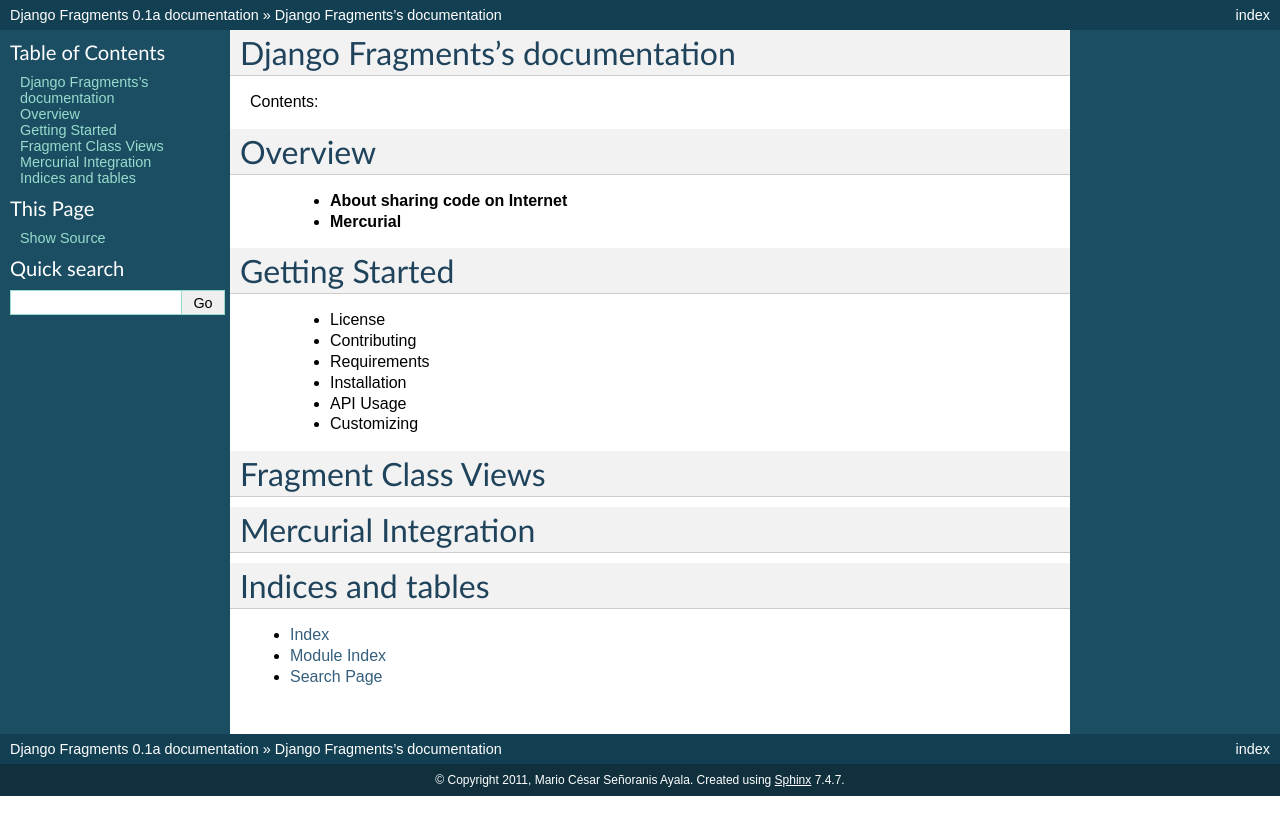
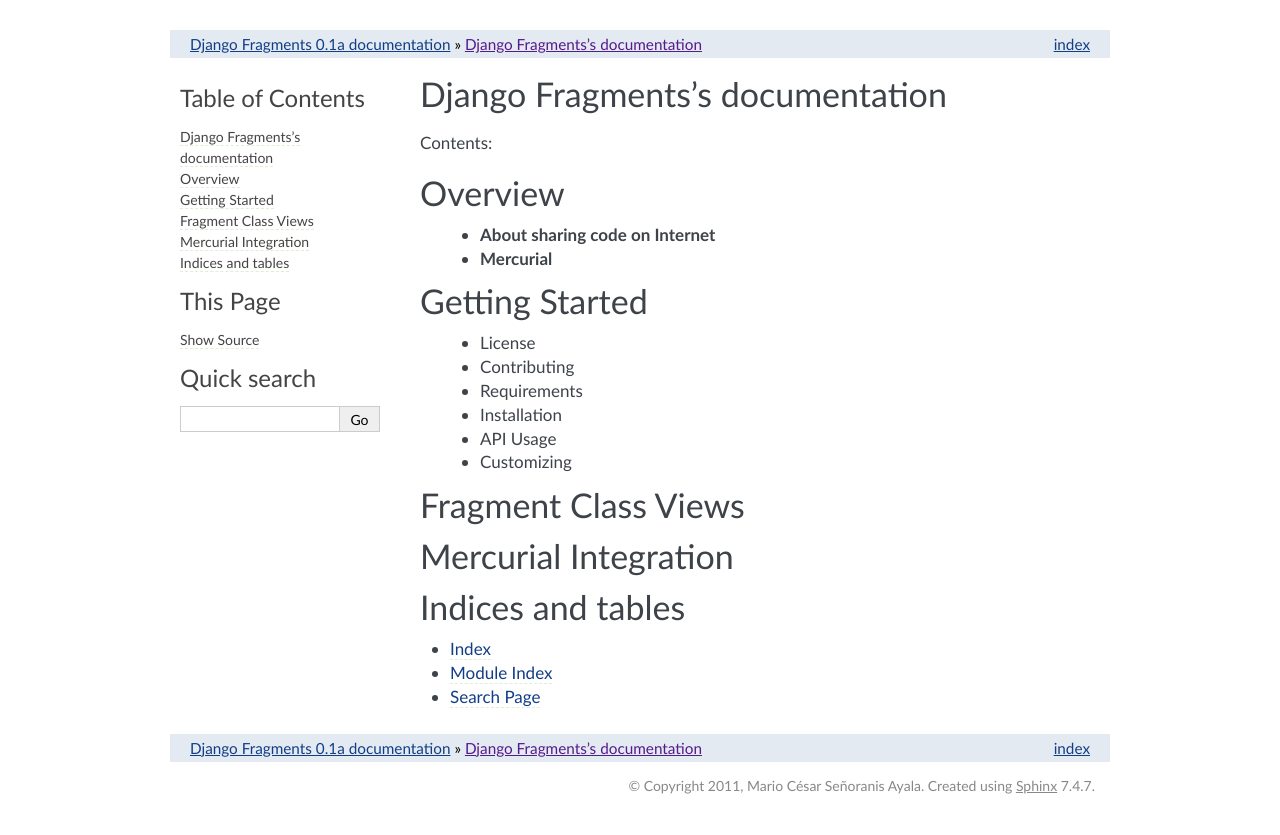
Before and after one commit to mariocesar/django-fragments, a Sphinx documentation site: the page built from docs/index.txt, in a window 1280 px wide. Shown: the top 835 px of the page. Built offline with Sphinx 7.4.7, drawn with Linux system fonts in a browser that asks for light colours.

Commit message:
Added a simple sphinx theme

```diff
--- /dev/null
+++ b/docs/_theme/fragments/static/fragments.css_t
@@ -0,0 +1,394 @@
+/*
+ * fragments.css_t
+ * ~~~~~~~~~~~~~~~
+ *
+ * Based on celery theme celery.css_t
+ * (https://github.com/ask/django-celery/blob/master/docs/_theme/celery)
+ *
+ */
+
+{% set page_width = 940 %}
+{% set sidebar_width = 220 %}
+{% set body_font_stack = 'Optima, Segoe, "Segoe UI", Candara, Calibri, Arial, sans-serif' %}
+{% set headline_font_stack = 'Futura, "Trebuchet MS", Arial, sans-serif' %}
+{% set code_font_stack = "'Consolas', 'Menlo', 'Deja Vu Sans Mono', 'Bitstream Vera Sans Mono', monospace" %}
+
+@import url("basic.css");
+
+/* -- page layout ----------------------------------------------------------- */
+
+body {
+    font-family: {{ body_font_stack }};
+    font-size: 17px;
+    background-color: white;
+    color: #000;
+    margin: 30px 0 0 0;
+    padding: 0;
+}
+
+div.document {
+    width: {{ page_width }}px;
+    margin: 0 auto;
+}
+
+div.related {
+    width: {{ page_width - 20 }}px;
+    padding: 5px 10px;
+    background: #E3EAF1;
+    margin: 15px auto 15px auto;
+}
+
+div.documentwrapper {
+    float: left;
+    width: 100%;
+}
+
+div.bodywrapper {
+    margin: 0 0 0 {{ sidebar_width }}px;
+}
+
+div.sphinxsidebar {
+    width: {{ sidebar_width }}px;
+}
+
+hr {
+    border: 1px solid #B1B4B6;
+}
+
+div.body {
+    background-color: #ffffff;
+    color: #3E4349;
+    padding: 0 30px 0 30px;
+}
+
+img.celerylogo {
+    padding: 0 0 10px 10px;
+    float: right;
+}
+
+div.footer {
+    width: {{ page_width - 15 }}px;
+    margin: 10px auto 30px auto;
+    padding-right: 15px;
+    font-size: 14px;
+    color: #888;
+    text-align: right;
+}
+
+div.footer a {
+    color: #888;
+}
+
+div.sphinxsidebar a {
+    color: #444;
+    text-decoration: none;
+    border-bottom: 1px dashed #DCF0D5;
+}
+
+div.sphinxsidebar a:hover {
+    border-bottom: 1px solid #999;
+}
+
+div.sphinxsidebar {
+    font-size: 14px;
+    line-height: 1.5;
+}
+
+div.sphinxsidebarwrapper {
+    padding: 7px 10px;
+}
+
+div.sphinxsidebarwrapper p.logo {
+    padding: 0 0 20px 0;
+    margin: 0;
+}
+
+div.sphinxsidebar h3,
+div.sphinxsidebar h4 {
+    font-family: {{ headline_font_stack }};
+    color: #444;
+    font-size: 24px;
+    font-weight: normal;
+    margin: 0 0 5px 0;
+    padding: 0;
+}
+
+div.sphinxsidebar h4 {
+    font-size: 20px;
+}
+
+div.sphinxsidebar h3 a {
+    color: #444;
+}
+
+div.sphinxsidebar p.logo a,
+div.sphinxsidebar h3 a,
+div.sphinxsidebar p.logo a:hover,
+div.sphinxsidebar h3 a:hover {
+    border: none;
+}
+
+div.sphinxsidebar p {
+    color: #555;
+    margin: 10px 0;
+}
+
+div.sphinxsidebar ul {
+    margin: 10px 0;
+    padding: 0;
+    color: #000;
+}
+
+div.sphinxsidebar input {
+    border: 1px solid #ccc;
+    font-family: {{ body_font_stack }};
+    font-size: 1em;
+}
+
+/* -- body styles ----------------------------------------------------------- */
+
+a {
+    color: #133E86;
+    text-decoration: underline;
+}
+
+a:hover {
+    color: #3B6FA6;
+    text-decoration: underline;
+}
+
+div.body h1,
+div.body h2,
+div.body h3,
+div.body h4,
+div.body h5,
+div.body h6 {
+    font-family: {{ headline_font_stack }};
+    font-weight: normal;
+    margin: 30px 0px 10px 0px;
+    padding: 0;
+}
+
+div.body h1 { margin-top: 0; padding-top: 0; font-size: 200%; }
+div.body h2 { font-size: 180%; }
+div.body h3 { font-size: 150%; }
+div.body h4 { font-size: 130%; }
+div.body h5 { font-size: 100%; }
+div.body h6 { font-size: 100%; }
+
+div.body h1 a.toc-backref,
+div.body h2 a.toc-backref,
+div.body h3 a.toc-backref,
+div.body h4 a.toc-backref,
+div.body h5 a.toc-backref,
+div.body h6 a.toc-backref {
+    color: inherit!important;
+    text-decoration: none;
+}
+
+a.headerlink {
+    color: #ddd;
+    padding: 0 4px;
+    text-decoration: none;
+}
+
+a.headerlink:hover {
+    color: #444;
+    background: #eaeaea;
+}
+
+div.body p, div.body dd, div.body li {
+    line-height: 1.4em;
+}
+
+div.admonition {
+    background: #fafafa;
+    margin: 20px -30px;
+    padding: 10px 30px;
+    border-top: 1px solid #ccc;
+    border-bottom: 1px solid #ccc;
+}
+
+div.admonition p.admonition-title {
+    font-family: {{ headline_font_stack }};
+    font-weight: normal;
+    font-size: 24px;
+    margin: 0 0 10px 0;
+    padding: 0;
+    line-height: 1;
+}
+
+div.admonition p.last {
+    margin-bottom: 0;
+}
+
+div.highlight{
+    background-color: white;
+}
+
+dt:target, .highlight {
+    background: #FAF3E8;
+}
+
+div.note {
+    background-color: #eee;
+    border: 1px solid #ccc;
+}
+
+div.seealso {
+    background-color: #ffc;
+    border: 1px solid #ff6;
+}
+
+div.topic {
+    background-color: #eee;
+}
+
+div.warning {
+    background-color: #ffe4e4;
+    border: 1px solid #f66;
+}
+
+p.admonition-title {
+    display: inline;
+}
+
+p.admonition-title:after {
+    content: ":";
+}
+
+pre, tt {
+    font-family: {{ code_font_stack }};
+    font-size: 0.9em;
+}
+
+img.screenshot {
+}
+
+tt.descname, tt.descclassname {
+    font-size: 0.95em;
+}
+
+tt.descname {
+    padding-right: 0.08em;
+}
+
+img.screenshot {
+    -moz-box-shadow: 2px 2px 4px #eee;
+    -webkit-box-shadow: 2px 2px 4px #eee;
+    box-shadow: 2px 2px 4px #eee;
+}
+
+table.docutils {
+    border: 1px solid #888;
+    -moz-box-shadow: 2px 2px 4px #eee;
+    -webkit-box-shadow: 2px 2px 4px #eee;
+    box-shadow: 2px 2px 4px #eee;
+}
+
+table.docutils td, table.docutils th {
+    border: 1px solid #888;
+    padding: 0.25em 0.7em;
+}
+
+table.field-list, table.footnote {
+    border: none;
+    -moz-box-shadow: none;
+    -webkit-box-shadow: none;
+    box-shadow: none;
+}
+
+table.footnote {
+    margin: 15px 0;
+    width: 100%;
+    border: 1px solid #eee;
+    background: #fdfdfd;
+    font-size: 0.9em;
+}
+
+table.footnote + table.footnote {
+    margin-top: -15px;
+    border-top: none;
+}
+
+table.field-list th {
+    padding: 0 0.8em 0 0;
+}
+
+table.field-list td {
+    padding: 0;
+}
+
+table.footnote td.label {
+    width: 0px;
+    padding: 0.3em 0 0.3em 0.5em;
+}
+
+table.footnote td {
+    padding: 0.3em 0.5em;
+}
+
+dl {
+    margin: 0;
+    padding: 0;
+}
+
+dl dd {
+    margin-left: 30px;
+}
+
+blockquote {
+    margin: 0 0 0 30px;
+    padding: 0;
+}
+
+ul {
+    margin: 10px 0 10px 30px;
+    padding: 0;
+}
+
+pre {
+    background: #F0FFEB;
+    padding: 7px 10px;
+    margin: 15px 0;
+    border: 1px solid #C7ECB8;
+    border-radius: 2px;
+    -moz-border-radius: 2px;
+    -webkit-border-radius: 2px;
+    line-height: 1.3em;
+}
+
+tt {
+    background: #F0FFEB;
+    color: #222;
+    /* padding: 1px 2px; */
+}
+
+tt.xref, a tt {
+    background: #F0FFEB;
+    border-bottom: 1px solid white;
+}
+
+a.reference {
+    text-decoration: none;
+    border-bottom: 1px dashed #DCF0D5;
+}
+
+a.reference:hover {
+    border-bottom: 1px solid #6D4100;
+}
+
+a.footnote-reference {
+    text-decoration: none;
+    font-size: 0.7em;
+    vertical-align: top;
+    border-bottom: 1px dashed #DCF0D5;
+}
+
+a.footnote-reference:hover {
+    border-bottom: 1px solid #6D4100;
+}
+
+a:hover tt {
+    background: #EEE;
+}
--- /dev/null
+++ b/docs/_theme/fragments/theme.conf
@@ -0,0 +1,5 @@
+[theme]
+inherit = basic
+stylesheet = fragments.css
+
+[options]
--- a/docs/conf.py
+++ b/docs/conf.py
@@ -91,7 +91,7 @@
 
 # The theme to use for HTML and HTML Help pages.  See the documentation for
 # a list of builtin themes.
-html_theme = 'default'
+html_theme = 'fragments'
 
 # Theme options are theme-specific and customize the look and feel of a theme
 # further.  For a list of options available for each theme, see the
@@ -99,7 +99,7 @@
 #html_theme_options = {}
 
 # Add any paths that contain custom themes here, relative to this directory.
-#html_theme_path = []
+html_theme_path = ['_theme']
 
 # The name for this set of Sphinx documents.  If None, it defaults to
 # "<project> v<release> documentation".
```
